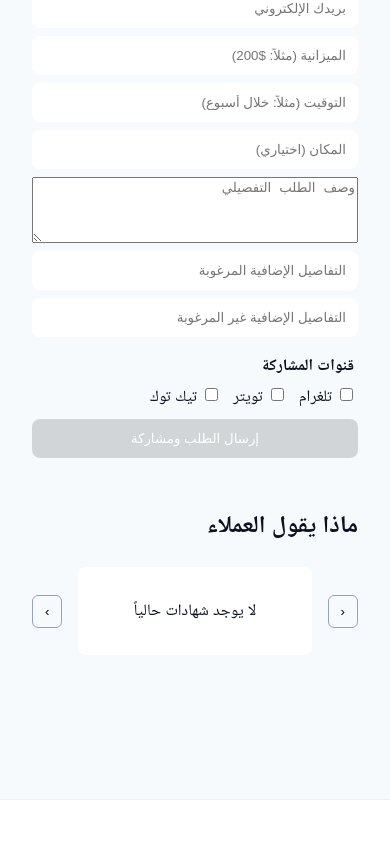
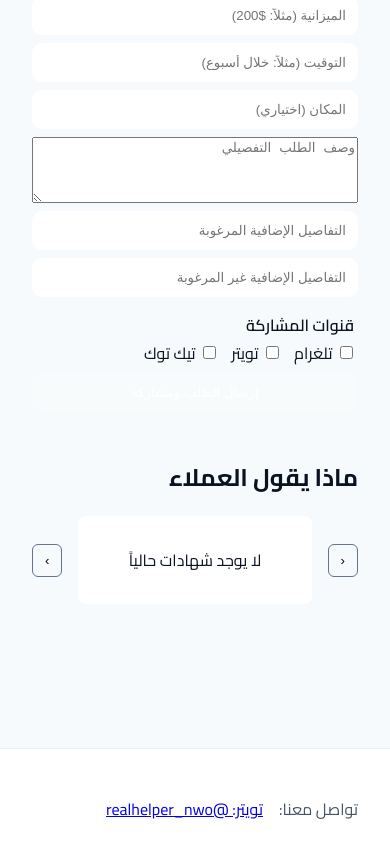
Before and after one commit to realhelperNew/realhelper, a website: page docs/index.html in a window 390 px wide. Shown: the part 1152-1993 px from the top of the page. Drawn offline with Linux system fonts and the light colour scheme; no server answers.

Commit message:
UI: improve typography, accessibility, move inline styles to CSS, defer script

```diff
--- a/docs/index.html
+++ b/docs/index.html
@@ -3,7 +3,11 @@
 <head>
   <meta charset="utf-8" />
   <meta name="viewport" content="width=device-width,initial-scale=1" />
+  <meta name="theme-color" content="#0ea5a4" />
   <title>RealHelper — صفحة هبوط</title>
+  <link rel="preconnect" href="https://fonts.googleapis.com">
+  <link rel="preconnect" href="https://fonts.gstatic.com" crossorigin>
+  <link href="https://fonts.googleapis.com/css2?family=Cairo:wght@400;600;700&display=swap" rel="stylesheet">
   <link rel="stylesheet" href="/styles.css" />
 </head>
 <body>
@@ -19,11 +23,11 @@
 
       <form id="subscribe-form" class="subscribe" novalidate>
         <input id="email" name="email" type="email" placeholder="أدخل بريدك الإلكتروني" required />
-        <button type="submit">سجل الآن</button>
+        <button type="submit" class="btn-primary">سجل الآن</button>
       </form>
 
-      <p id="subscribe-msg" class="muted"></p>
-      <div id="profile-area" style="margin-top:.5rem;font-weight:600"></div>
+      <p id="subscribe-msg" class="muted" aria-live="polite"></p>
+      <div id="profile-area" class="profile-area" aria-hidden="false"></div>
     </div>
   </header>
 
@@ -43,7 +47,7 @@
       </article>
     </section>
 
-    <section class="request-section" style="margin-top:2rem">
+    <section class="request-section">
       <h2>أرسل طلبًا مفصلاً</h2>
       <form id="request-form" class="subscribe" novalidate>
         <input id="r-name" name="name" type="text" placeholder="الاسم (اختياري)" />
@@ -55,17 +59,17 @@
         <input id="r-desired" name="desired_details" type="text" placeholder="التفاصيل الإضافية المرغوبة" />
         <input id="r-undesired" name="undesired_details" type="text" placeholder="التفاصيل الإضافية غير المرغوبة" />
 
-        <fieldset style="border:0;padding:0;margin-top:.5rem;display:flex;gap:.75rem;flex-wrap:wrap;align-items:center">
-          <legend style="font-weight:600;margin-bottom:.25rem;min-width:100%">قنوات المشاركة</legend>
+        <fieldset class="channels">
+          <legend>قنوات المشاركة</legend>
           <label><input type="checkbox" name="send_to" value="telegram" /> تلغرام</label>
           <label><input type="checkbox" name="send_to" value="twitter" /> تويتر</label>
           <label><input type="checkbox" name="send_to" value="tiktok" /> تيك توك</label>
         </fieldset>
 
-        <button type="submit">إرسال الطلب ومشاركة</button>
+        <button type="submit" class="btn-primary">إرسال الطلب ومشاركة</button>
       </form>
 
-      <div id="request-result" style="margin-top:1rem"></div>
+      <div id="request-result" class="request-result" role="status" aria-live="polite"></div>
     </section>
 
     <section class="testimonials">
@@ -80,7 +84,7 @@
 
   <footer class="footer">
     <div class="container">
-      <div style="display:flex;gap:1rem;align-items:center;flex-wrap:wrap">
+      <div class="contact-links">
         <div>تواصل معنا:</div>
         <a href="https://twitter.com/realhelper_nwo" target="_blank" rel="noopener">تويتر: @realhelper_nwo</a>
         <a href="https://t.me/R_realhelper" target="_blank" rel="noopener">تلغرام: R_realhelper</a>
@@ -90,6 +94,6 @@
     </div>
   </footer>
 
-  <script src="/script.js"></script>
+  <script src="/script.js" defer></script>
 </body>
 </html>
--- a/docs/styles.css
+++ b/docs/styles.css
@@ -1,19 +1,43 @@
-:root{--accent:#3b82f6;--bg:#0f172a;--muted:#94a3b8}
+:root{
+	--accent:#0ea5a4;
+	--accent-2:#3b82f6;
+	--bg:#0f172a;
+	--muted:#64748b;
+	--surface:#ffffff;
+	--radius:10px;
+	--gap:1rem;
+}
+
 *{box-sizing:border-box}
-body{font-family:system-ui,-apple-system,Segoe UI,Roboto,Helvetica,Arial,"Noto Naskh Arabic",sans-serif;margin:0;color:#0b1220;background:#f7fafc}
+body{font-family:'Cairo', system-ui, -apple-system, 'Segoe UI', Roboto, Helvetica, Arial, 'Noto Naskh Arabic', sans-serif;margin:0;color:#0b1220;background:#f7fafc;line-height:1.5}
 .container{max-width:1100px;margin:0 auto;padding:2rem}
-.hero{background:linear-gradient(120deg,#0ea5a4 0%,#3b82f6 100%);color:white;padding:4rem 0}
+.hero{background:linear-gradient(120deg,var(--accent) 0%,var(--accent-2) 100%);color:white;padding:4rem 0}
 .title{font-size:2.25rem;margin:0 0 .5rem}
-.subtitle{margin:0 0 1.5rem;color:rgba(255,255,255,.9)}
+.subtitle{margin:0 0 1.5rem;color:rgba(255,255,255,.95)}
 .subscribe{display:flex;gap:.5rem;max-width:540px}
-.subscribe input{flex:1;padding:.75rem;border-radius:8px;border:0}
-.subscribe button{background:rgba(0,0,0,.15);color:white;border:0;padding:.75rem 1rem;border-radius:8px;cursor:pointer}
+.subscribe input{flex:1;padding:.75rem;border-radius:var(--radius);border:0}
+.btn-primary{background:rgba(255,255,255,.12);color:white;border:0;padding:.75rem 1rem;border-radius:var(--radius);cursor:pointer;transition:transform .15s ease,background .12s ease}
+.btn-primary:hover{transform:translateY(-2px);background:rgba(255,255,255,.18)}
 .muted{color:rgba(255,255,255,.9);margin-top:.5rem}
+.profile-area{margin-top:.5rem;font-weight:600}
 .features{display:grid;grid-template-columns:repeat(auto-fit,minmax(220px,1fr));gap:1rem;margin-top:2rem}
-.features article{background:white;padding:1.25rem;border-radius:8px;box-shadow:0 6px 18px rgba(15,23,42,.06)}
+.features article{background:var(--surface);padding:1.25rem;border-radius:8px;box-shadow:0 6px 18px rgba(15,23,42,.06)}
 .testimonials{margin:3rem 0}
 .carousel{display:flex;align-items:center;gap:1rem}
-.carousel .slide{flex:1;background:white;padding:1.25rem;border-radius:8px;min-height:88px;display:flex;align-items:center;justify-content:center}
+.carousel .slide{flex:1;background:var(--surface);padding:1.25rem;border-radius:8px;min-height:88px;display:flex;align-items:center;justify-content:center}
 .nav{background:transparent;border:1px solid var(--muted);border-radius:6px;padding:.5rem .75rem;cursor:pointer}
-.footer{background:#fff;padding:1rem 0;margin-top:4rem;color:#475569;border-top:1px solid #e6eef8}
-@media (max-width:600px){.title{font-size:1.5rem}.subscribe{flex-direction:column}.subscribe button{width:100%}}
+.footer{background:var(--surface);padding:1rem 0;margin-top:4rem;color:#475569;border-top:1px solid #e6eef8}
+
+.request-section{margin-top:2rem}
+.channels{border:0;padding:0;margin-top:.5rem;display:flex;gap:.75rem;flex-wrap:wrap;align-items:center}
+.channels legend{font-weight:600;width:100%;margin-bottom:.25rem}
+.request-result{margin-top:1rem}
+.contact-links{display:flex;gap:1rem;align-items:center;flex-wrap:wrap}
+
+input:focus, textarea:focus, button:focus{outline:3px solid rgba(14,165,164,.18);outline-offset:2px}
+
+@media (max-width:600px){
+	.title{font-size:1.5rem}
+	.subscribe{flex-direction:column}
+	.btn-primary{width:100%}
+}
```
